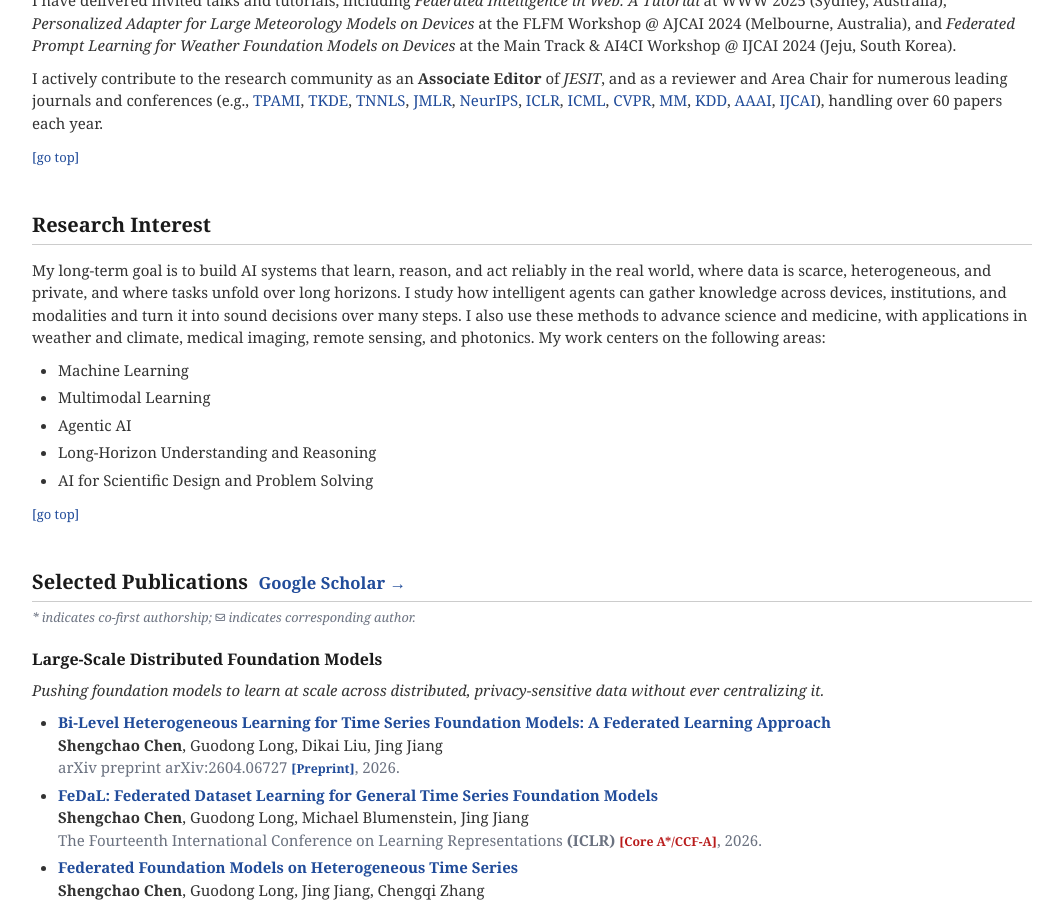
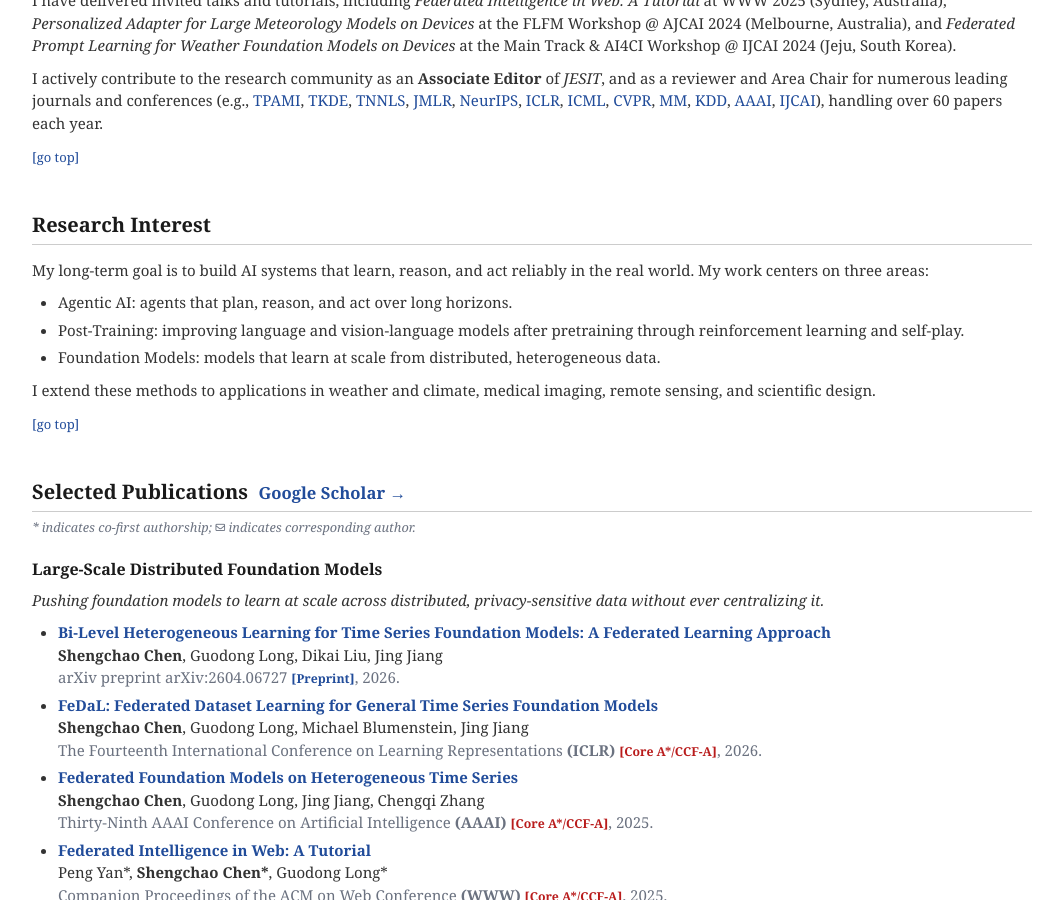
Before and after one commit to shengchaochen82/shengchaochen82.github.io, a Jekyll site: the page built from index.md, in a window 1280 px wide and 900 px high, scrolled down 602 px. Shown: the whole window, without its empty margins (108-1165 px from the left). Built offline with Jekyll 4.4.1, drawn with Linux system fonts in a browser that asks for light colours.

Commit message:
Content: center research interest on agentic AI, post-training, and foundation models
Co-Authored-By: Claude Opus 5.5 <noreply@anthropic.com>

```diff
--- a/_includes/classic_research_interest.html
+++ b/_includes/classic_research_interest.html
@@ -1,12 +1,11 @@
 <section class="classic-section" id="research-interest">
   <h1>Research Interest</h1>
-  <p>My long-term goal is to build AI systems that learn, reason, and act reliably in the real world, where data is scarce, heterogeneous, and private, and where tasks unfold over long horizons. I study how intelligent agents can gather knowledge across devices, institutions, and modalities and turn it into sound decisions over many steps. I also use these methods to advance science and medicine, with applications in weather and climate, medical imaging, remote sensing, and photonics. My work centers on the following areas:</p>
+  <p>My long-term goal is to build AI systems that learn, reason, and act reliably in the real world. My work centers on three areas:</p>
   <ul>
-    <li>Machine Learning</li>
-    <li>Multimodal Learning</li>
-    <li>Agentic AI</li>
-    <li>Long-Horizon Understanding and Reasoning</li>
-    <li>AI for Scientific Design and Problem Solving</li>
+    <li>Agentic AI: agents that plan, reason, and act over long horizons.</li>
+    <li>Post-Training: improving language and vision-language models after pretraining through reinforcement learning and self-play.</li>
+    <li>Foundation Models: models that learn at scale from distributed, heterogeneous data.</li>
   </ul>
+  <p>I extend these methods to applications in weather and climate, medical imaging, remote sensing, and scientific design.</p>
   <p class="classic-goto"><a href="#top">[go top]</a></p>
 </section>
```
